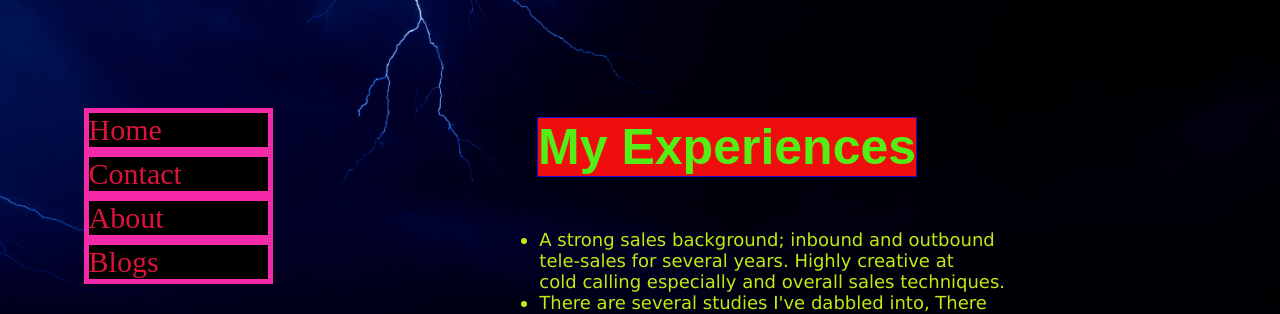
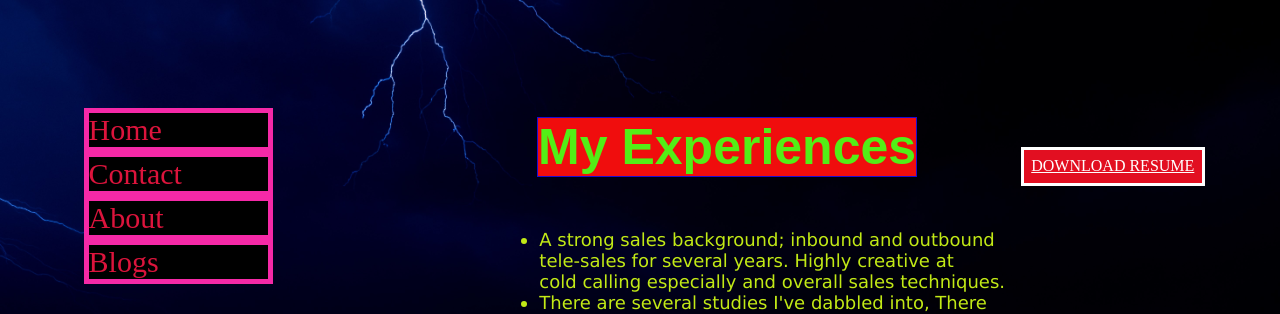
Before and after one commit to julianneedstocode950/Julians-First-Portfolio, a plain HTML site: page src/pages/Experience.html in a window 1280 px wide. Shown: the top 314 px of the page. Drawn offline with Linux system fonts and the light colour scheme.

Commit message:
Added mock resume

```diff
--- a/src/pages/Experience.html
+++ b/src/pages/Experience.html
@@ -43,6 +43,10 @@
 </ul>
 
 <img src="../images/book.jpg" class="book" alt="book" width="20%">
+<div class="resume">
+    <a href="../../docs/mockresume.pdf" target="_blank">DOWNLOAD RESUME</a>
+
+</div>
 
 </body>
 </html>
--- a/src/styles/style.css
+++ b/src/styles/style.css
@@ -347,3 +347,25 @@ a:hover {
     bottom: 80mm;
     left: 30mm;
 }
+
+.resume {
+    position: relative;
+    left: 200mm;
+    bottom: 180mm;
+    border: 3px solid rgb(255, 255, 255);
+    background-color: ;
+    display: inline-block;
+    padding-left: 2mm;
+    padding-right: 2mm;
+    padding-top: 2mm;
+    padding-bottom: 2mm;
+    background-color: rgb(226, 15, 33);
+}
+
+.resume a {
+    color: rgb(255, 255, 255)
+}
+
+.resume a:hover {
+    color: rgb(58, 17, 240)
+}
```
Also changed, not shown: src/pages/about.html (+1 -1 lines), 1 other file.
